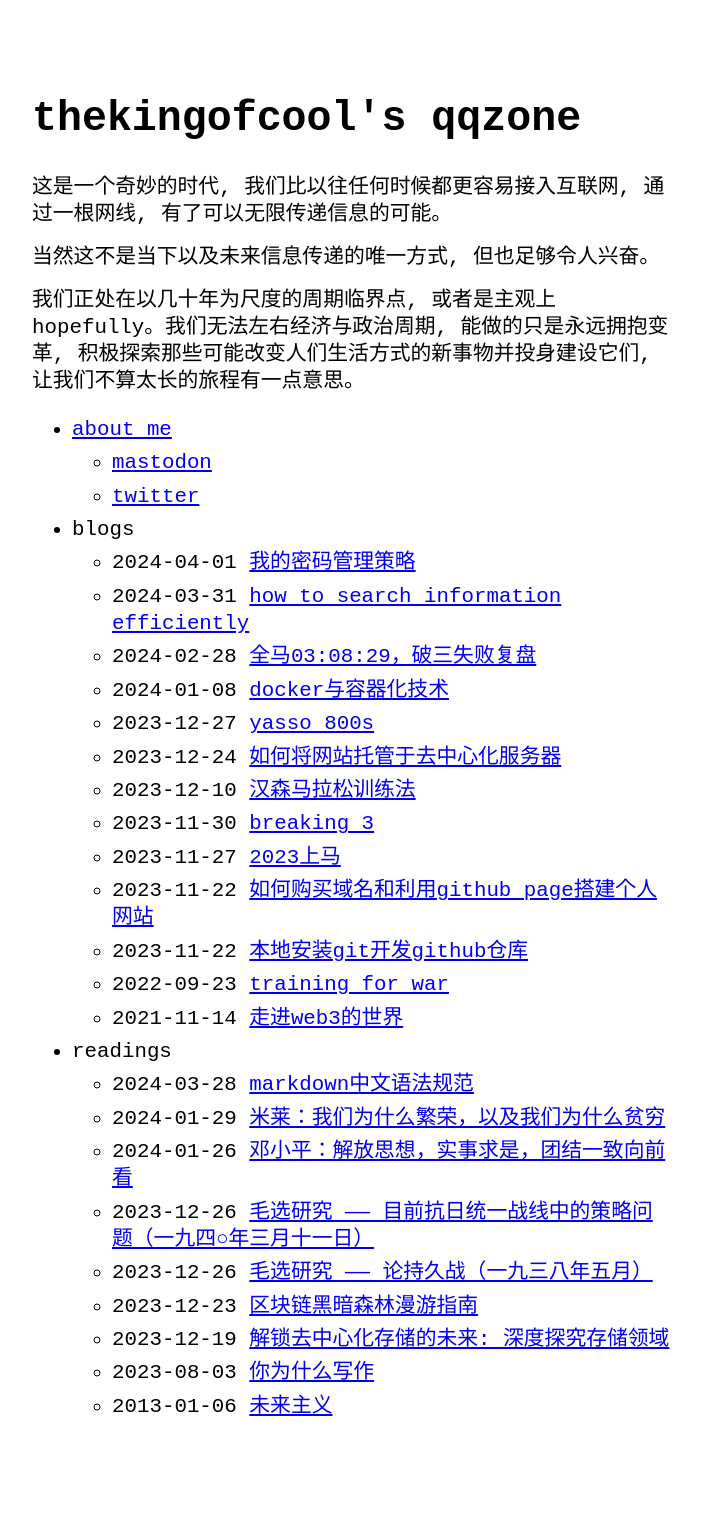
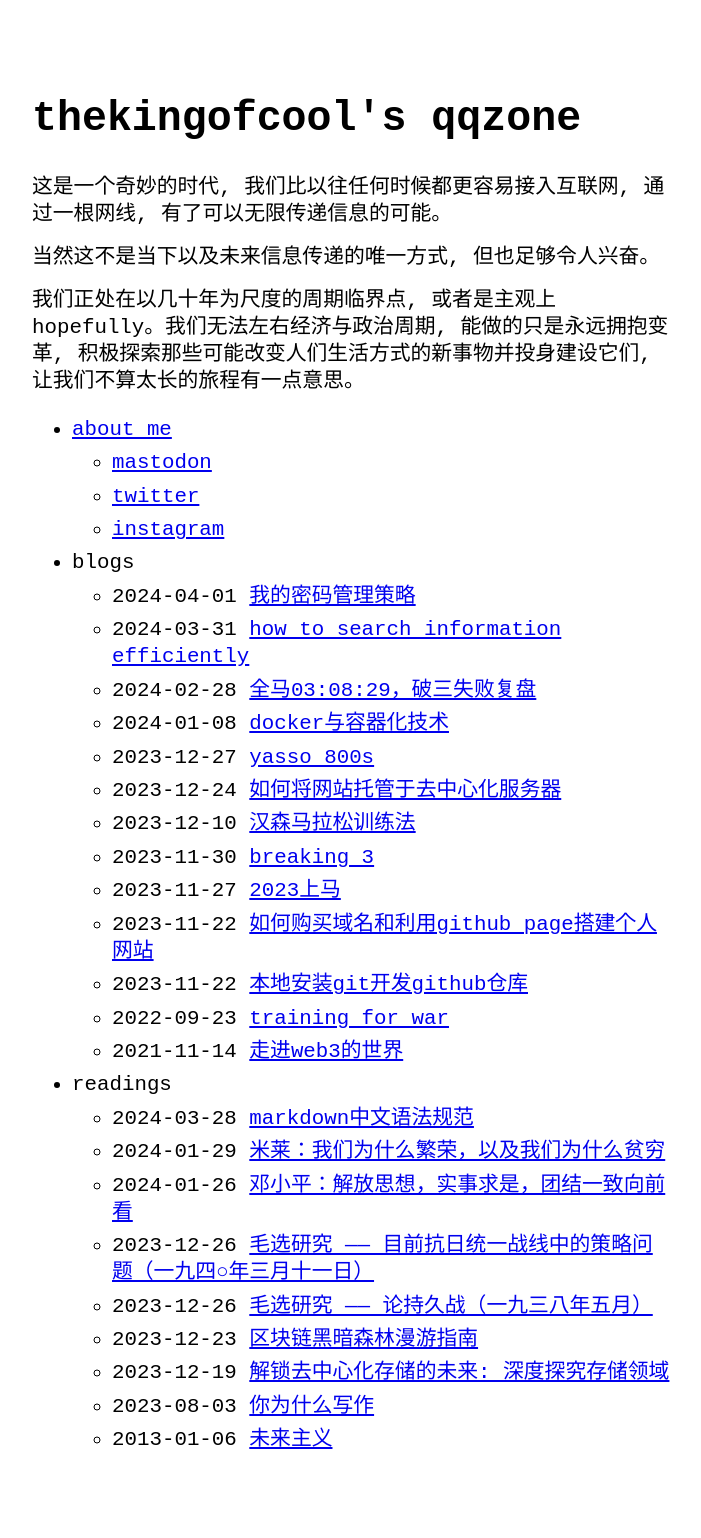
Before and after one commit to thekingofcool/thekingofcool.github.io, a Jekyll site: the page built from index.md, in a window 1280 px wide. Shown: the whole page, without its empty margins (288-989 px from the left). Built offline with Jekyll 4.4.1, drawn with Linux system fonts in a browser that asks for light colours; a style sheet for code colours, icons or effects is not loaded; before the commit the page ends 1505 px from its top, so only the background shows below that.

Commit message:
add instagram info

```diff
--- a/_data/menu.yml
+++ b/_data/menu.yml
@@ -6,6 +6,8 @@ entries:
         url: https://mastodon.social/@thekingofcool
       - title: twitter
         url: https://x.com/offXforawhile
+      - title: instagram
+        url: https://www.instagram.com/thekingofcool.eth/
 
   - title: blogs
     post_list:
```
Also changed, not shown: 11 other files.
